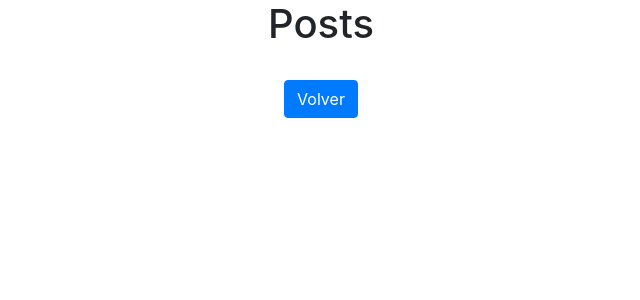
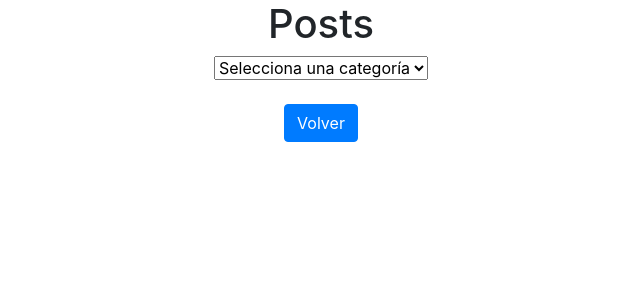
Before and after one commit to jgarciagonj97/blog_angular, an Angular app: page /blog in a window 1280 px wide. Shown: the top 300 px of the page, without its empty margins (319-959 px from the left). Built offline with nearby package versions, Linux system fonts and the light colour scheme.

Commit message:
Filtro por categoría en el componente blog conseguido. Falta implementar el localStorage.

```diff
--- a/src/app/agregar.service.ts
+++ b/src/app/agregar.service.ts
@@ -13,7 +13,11 @@ export class AgregarService {
   }
 
   agregarPost(pPost: Post) {
-    this.arrPost.push(pPost);
+    if (pPost.categoria === '') {
+      alert('Rellena campo categoría');
+    } else {
+      this.arrPost.push(pPost);
+    }
   }
 
   getAllPosts(): Promise<Post[]> {
@@ -22,7 +26,19 @@ export class AgregarService {
     });
   }
 
-  getPostsByCategoria() {
+  getPostsByCategoria(pCat): Promise<Post[]> {
+    return new Promise((resolve, reject) => {
+      let arrFiltrado: Post[] = [];
+      for (let noticia of this.arrPost) {
+        if (pCat === '') {
+          arrFiltrado = this.arrPost;
+        }
+        else if (noticia.categoria === pCat) {
+          arrFiltrado.push(noticia);
+        }
+      }
+      resolve(arrFiltrado);
+    });
+  }
 
-  }
 }
--- a/src/app/blog/blog.component.html
+++ b/src/app/blog/blog.component.html
@@ -1,6 +1,13 @@
 <!-- {{arrPostHechos|json}} -->
 <div class="container text-center">
     <h1>Posts</h1>
+    <select (change)="filtrarCat($event)">
+        <option value="">Selecciona una categoría</option>
+        <option value="tecnologia">Tecnología</option>
+        <option value="libros">Libros</option>
+        <option value="deporte">Deporte</option>
+        <option value="moda">Moda</option>
+    </select>
     <div class="row">
         <div class="col-4" *ngFor="let arr of arrPostHechos">
             <div class="d-flex flex-column mt-3 tarjetita">
--- a/src/app/blog/blog.component.ts
+++ b/src/app/blog/blog.component.ts
@@ -17,4 +17,8 @@ export class BlogComponent implements OnInit {
     this.arrPostHechos = await this.servicio.getAllPosts();
   }
 
+  async filtrarCat($event) {
+    this.arrPostHechos = await this.servicio.getPostsByCategoria($event.target.value);
+  }
+
 }
--- a/src/app/fromulario/fromulario.component.html
+++ b/src/app/fromulario/fromulario.component.html
@@ -28,6 +28,7 @@
             <option value="moda">Moda</option>
         </select>
     </div>
-    <button class="btn btn-success" [routerLink]="['/blog']" (click)="onAgregacion(post)">Enviar</button>
+    <button class="btn btn-success" (click)="onAgregacion(post)">Enviar</button>
+    <button class="btn btn-link ml-2" [routerLink]="['/blog']">Ir a Posts</button>
 </div>
 <!-- {{post|json}} -->
--- a/src/app/fromulario/fromulario.component.ts
+++ b/src/app/fromulario/fromulario.component.ts
@@ -10,11 +10,9 @@ import { Post } from '../models/post.model';
 export class FromularioComponent implements OnInit {
 
   post: Post;
-  posts: Post[];
 
   constructor(private servicio: AgregarService) {
     this.post = new Post();
-    this.posts = [];
   }
 
   ngOnInit(): void {
@@ -22,6 +20,7 @@ export class FromularioComponent implements OnInit {
 
   onAgregacion(pPost: Post) {
     this.servicio.agregarPost(pPost);
+    this.post = new Post();
   }
 
 }
```
